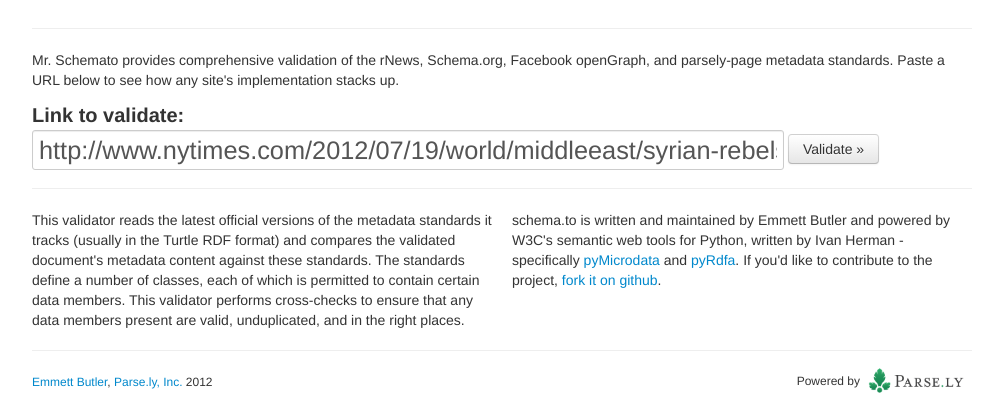
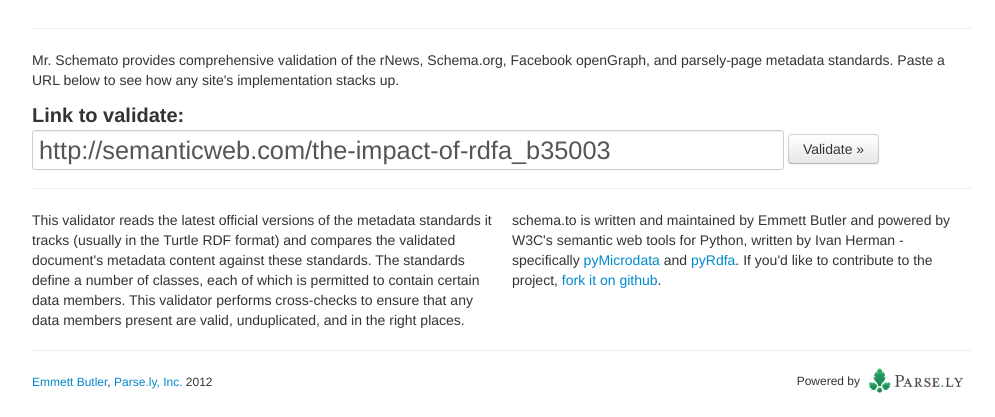
Before and after one commit to Parsely/schemato, a Flask app: page / in a window 1280 px wide. Shown: the part 564-981 px from the top of the page, without its empty margins (138-1133 px from the left). Run offline with Flask 2, Linux system fonts and the light colour scheme; some libraries are stand-ins or nearby versions.

Commit message:
change default site

```diff
--- a/server/templates/index.html
+++ b/server/templates/index.html
@@ -43,7 +43,7 @@
             <fieldset>
                 <label for='link'>Link to validate:</label>
                 <input type='text' name='link' id='link'
-                value='http://www.nytimes.com/2012/07/19/world/middleeast/syrian-rebels-hone-bomb-skills-military-analysis.html' size="100"/>
+                value='http://semanticweb.com/the-impact-of-rdfa_b35003' size="100"/>
                 <input class="btn" type='submit' onclick=postData() href="#" id="submit" value="Validate &raquo;" />
             </fieldset>
         </form>
```
